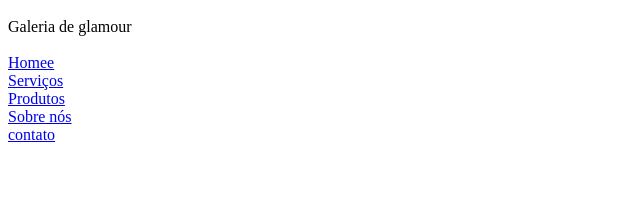
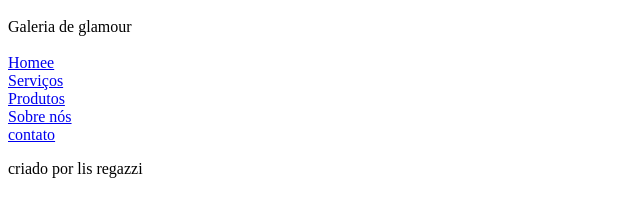
Before and after one commit to LisRegazzi/Salao_Lis, a plain HTML site: page index.html in a window 1280 px wide. Shown: the part 26-242 px from the top of the page, without its empty margins (0-640 px from the left). Drawn offline with Linux system fonts and the light colour scheme.

Commit message:
Criando rodapé

```diff
--- a/index.html
+++ b/index.html
@@ -17,3 +17,7 @@
    <a href="Produtos.html"> Produtos </a> <br>
    <a href="Sobre nós.html"> Sobre nós </a> <br>
    <a href="#contato"> contato </a>
+
+   <footer>
+criado por lis regazzi
+   </footer>
```
